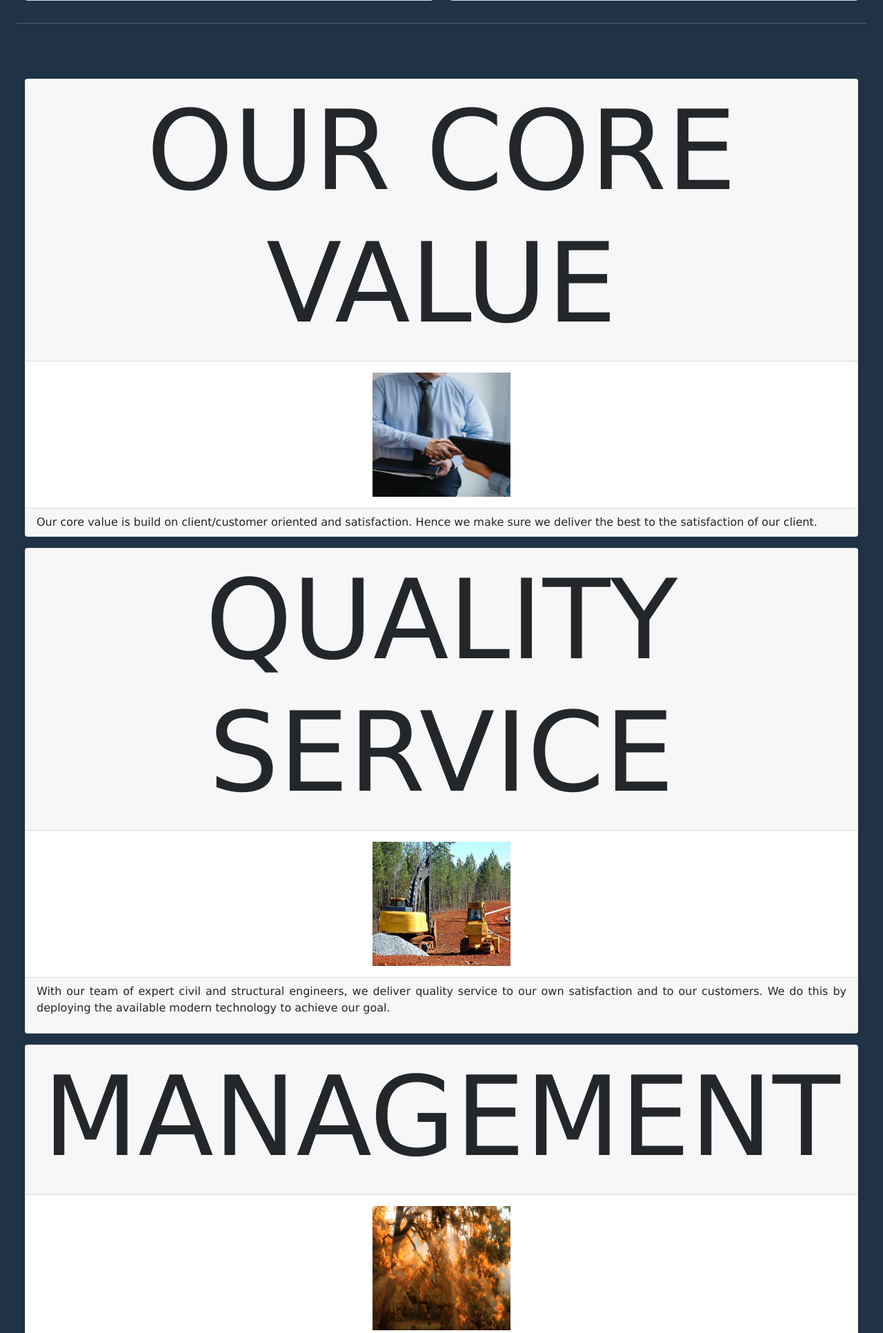
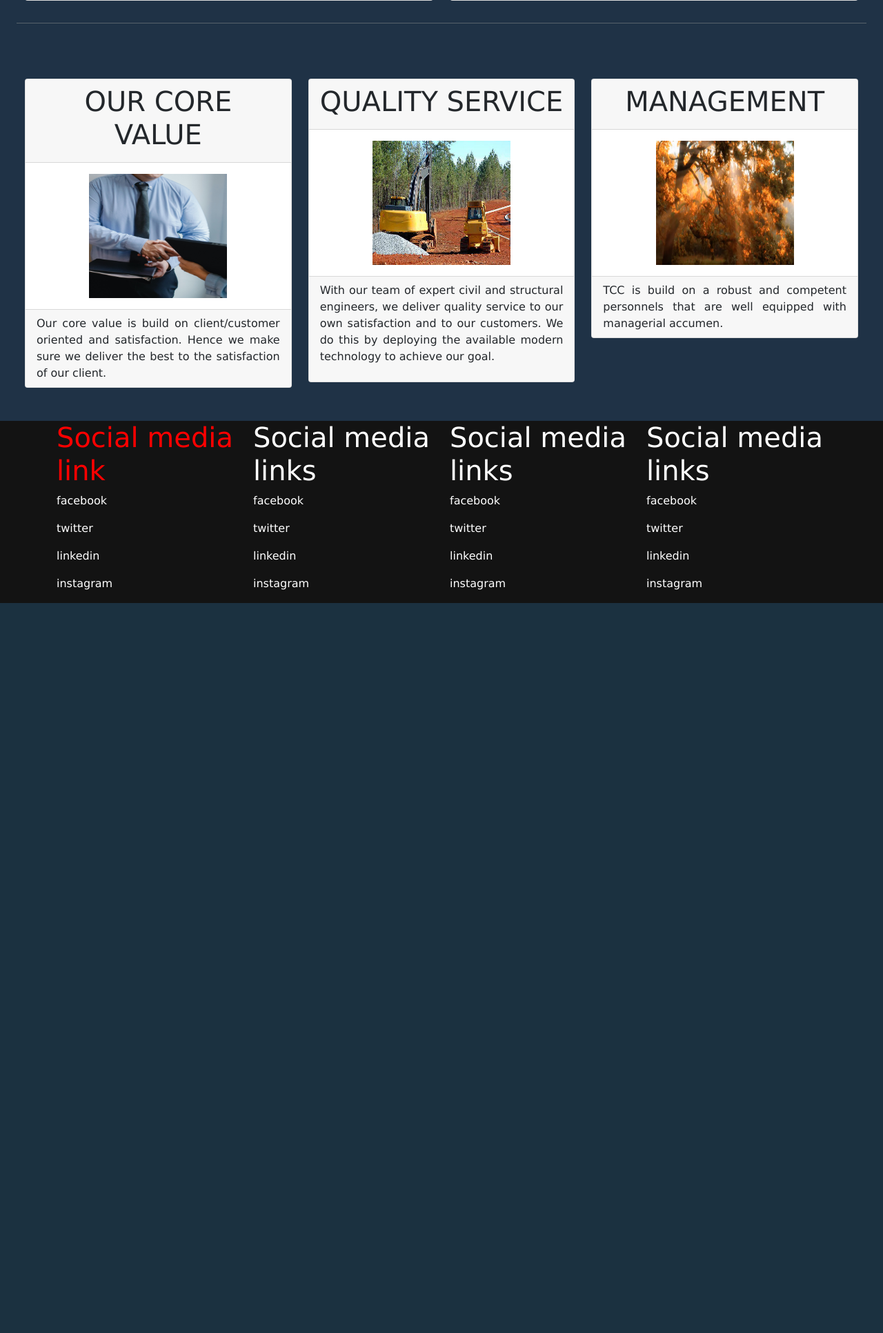
Before and after one commit to Emmadegreat/TCC, a PHP site: page / in a window 1280 px wide; the page is wider, and only the part inside the window is pictured. Shown: the part 1709-3641 px from the top of that part at 69% size. After the commit the page ends 2583 px from the top of that part, so only its background shows below. Run offline with PHP 8.4, Linux system fonts and the light colour scheme; some libraries are stand-ins or nearby versions.

Commit message:
committed

```diff
--- a/css/index.css
+++ b/css/index.css
@@ -115,5 +115,4 @@ p{
 .card-footer{
     align-items: center;
     text-align: justify;
-
 }
--- a/index.html
+++ b/index.html
@@ -151,7 +151,7 @@
       <div class="container" id="footer_container">
         <div class="row" id="footer_row">
           <div class="col-lg-3" id="footer_1">
-            <h1 id="soc_id">Social media links</h1>
+            <h1 id="soc_id">Social media link</h1>
             <p>facebook</p>
             <p>twitter</p>
             <p>linkedin</p>
--- a/js/index.js
+++ b/js/index.js
@@ -29,7 +29,7 @@ $(document).ready(function(){
 
     });
 
-    $("h1").css("fontSize","10rem");
+    /*$("h1").css("fontSize","10rem");*/
 
     $("img").mouseenter(function () {
         $("#body_1").css("backgroundColor","#1d3044").html("Thank you for your patronage.").css("height","20vh").css("color","#fff");
@@ -40,6 +40,7 @@ $(document).ready(function(){
         $("#core_value_img_1").show();
 
     });
+    $("#soc_id").css("color","red");
 
 
 
```
